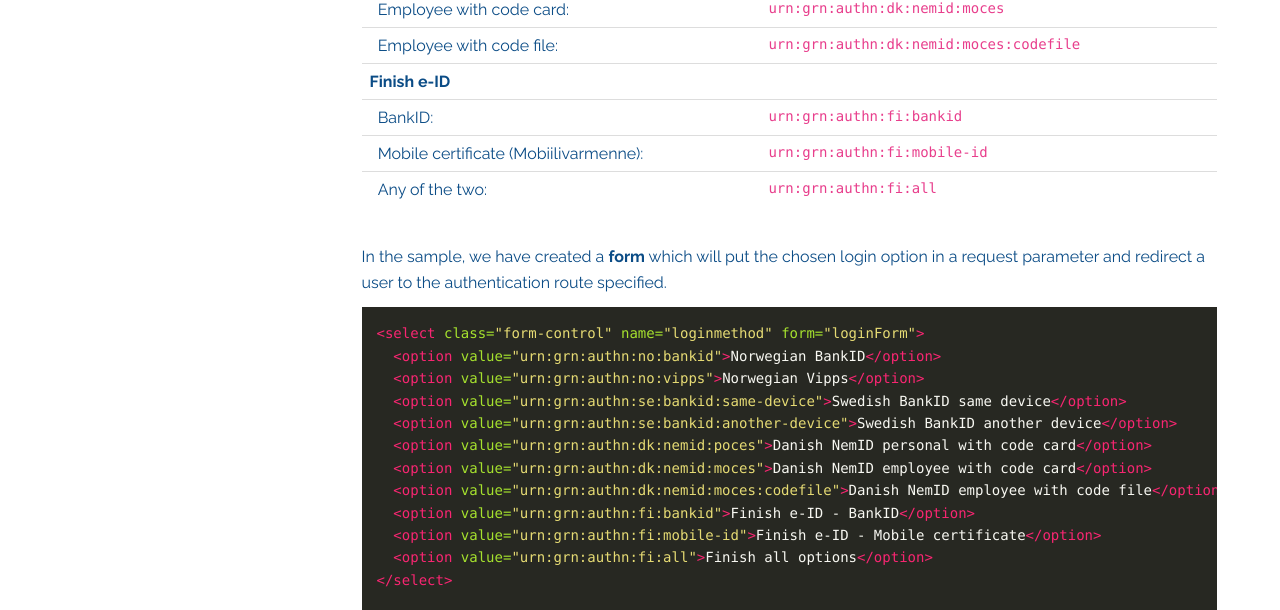
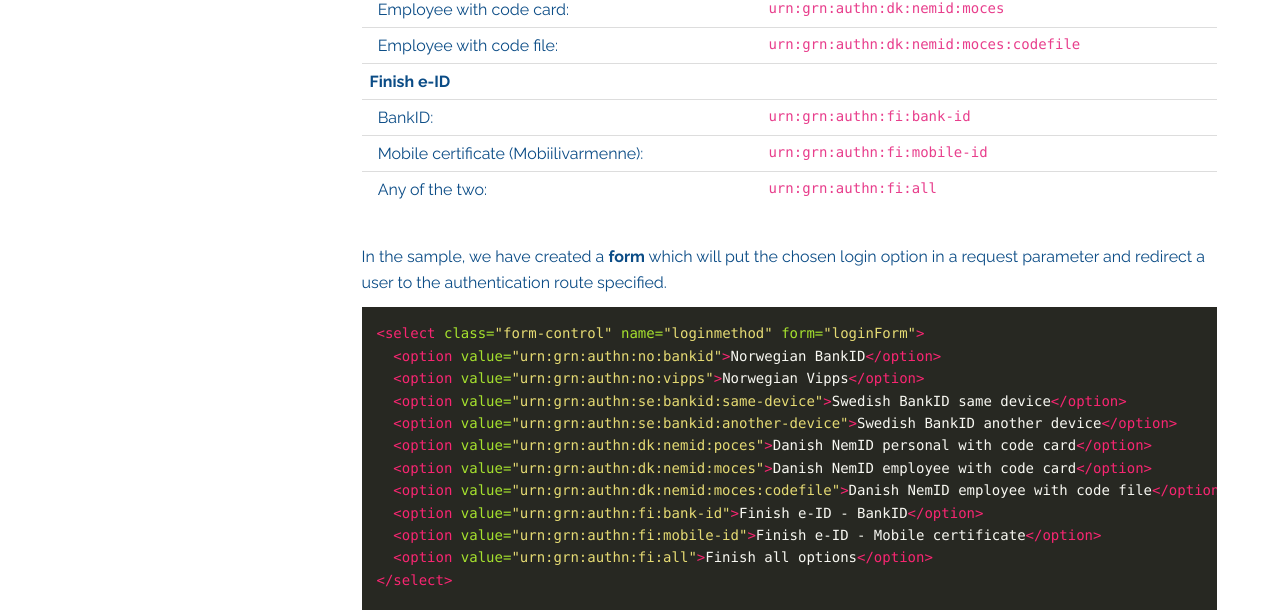
Before and after one commit to criipto/docs-old, a Jekyll site: the page built from authentication/nodejs.md, in a window 1280 px wide and 900 px high, scrolled down 6170 px. Shown: the part 152-762 px from the top of the window. Built offline with Jekyll 4.4.1, drawn with Linux system fonts in a browser that asks for light colours; some web fonts are replaced.

Commit message:
Added a missing '-' in the FI BankID acr_values.

```diff
--- a/_includes/snippets/login-methods.md
+++ b/_includes/snippets/login-methods.md
@@ -18,7 +18,7 @@
 | &nbsp;&nbsp;Employee with code card:&nbsp;             | `urn:grn:authn:dk:nemid:moces` |
 | &nbsp;&nbsp;Employee with code file:&nbsp;             | `urn:grn:authn:dk:nemid:moces:codefile` |
 | **Finish e-ID** |
-| &nbsp;&nbsp;BankID:                                    |`urn:grn:authn:fi:bankid` |
+| &nbsp;&nbsp;BankID:                                    |`urn:grn:authn:fi:bank-id` |
 | &nbsp;&nbsp;Mobile certificate (Mobiilivarmenne):&nbsp;|`urn:grn:authn:fi:mobile-id` |
 | &nbsp;&nbsp;Any of the two:                            |`urn:grn:authn:fi:all` |
 
--- a/authentication/nodejs.md
+++ b/authentication/nodejs.md
@@ -189,7 +189,7 @@
   <option value="urn:grn:authn:dk:nemid:poces">Danish NemID personal with code card</option>
   <option value="urn:grn:authn:dk:nemid:moces">Danish NemID employee with code card</option>
   <option value="urn:grn:authn:dk:nemid:moces:codefile">Danish NemID employee with code file</option>
-  <option value="urn:grn:authn:fi:bankid">Finish e-ID - BankID</option>
+  <option value="urn:grn:authn:fi:bank-id">Finish e-ID - BankID</option>
   <option value="urn:grn:authn:fi:mobile-id">Finish e-ID - Mobile certificate</option>
   <option value="urn:grn:authn:fi:all">Finish all options</option>
 </select>
```
